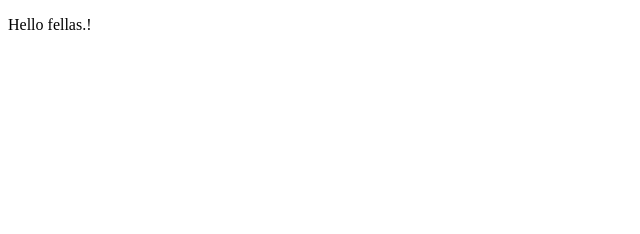
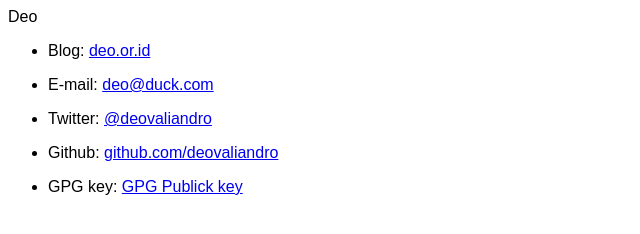
Before and after one commit to deovaliandro/deo.ilkom.my.id, a plain HTML site: page index.html in a window 1280 px wide. Shown: the whole page, without its empty margins (0-640 px from the left). Drawn offline with Linux system fonts and the light colour scheme.

Commit message:
Update index.html

```diff
--- a/index.html
+++ b/index.html
@@ -1,14 +1,21 @@
-<!DOCTYPE html>
-<html lang="en">
+<!doctype html>
+<html>
 <head>
-    <meta charset="UTF-8">
-    <meta http-equiv="X-UA-Compatible" content="IE=edge">
-    <meta name="viewport" content="width=device-width, initial-scale=1.0">
-    <meta name="description" content="Hamba yang tidak berguna di tangan Allah yang penuh hikmat.">
-    <meta name="author" content="Deo Valiandro. M">
-    <title>Deo Valiandro. M</title>
-<head>
-<body>
-    <p>Hello fellas.!</p>
+<style>
+body {
+	font-family: sans-serif;
+}
+</style>
+<title>M-ou.se</title>
+</head>
+<body lang="en">
+	Deo
+	<ul>
+		<li><p>Blog: <a href="https://deo.or.id/">deo.or.id</a></p></li>
+		<li><p>E-mail: <a href="mailto:deo@duck.com">deo@duck.com</a></p></li>
+		<li><p>Twitter: <a href="https://twitter.com/deovaliandro/">@deovaliandro</a></p></li>
+		<li><p>Github: <a href="https://github.com/deovaliandro/">github.com/deovaliandro</a></p></li>
+		<li><p>GPG key: <a href="https://github.com/deovaliandro.gpg">GPG Publick key</a></p></li>
+	</ul>
 </body>
 </html>
```
